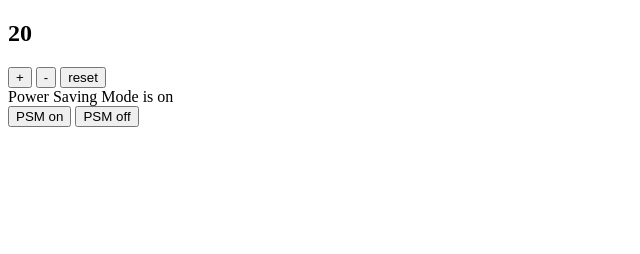
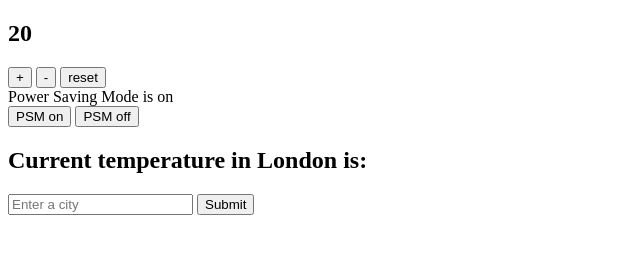
Before and after one commit to samjbro/thermostat, a plain HTML site: page index.html in a window 1280 px wide. Shown: the whole page, without its empty margins (0-640 px from the left). Drawn offline with Linux system fonts and the light colour scheme; no server answers.

Commit message:
adds local weather API

```diff
--- a/index.html
+++ b/index.html
@@ -17,6 +17,13 @@
       <button id="psm-off">PSM off</button>
     </p>
   </section>
+  <section>
+  <h1>Current temperature in <span id="selected-city"></span> is: <span id="current-temperature"></span></h1>
+  <form id="select-city">
+    <input id="current-city" type="text" placeholder="Enter a city">
+    <input type="submit">
+  </form>
+  </section>
   <script src="src/Thermostat.js"></script>
   <script src="jquery-3.1.0.js"></script>
   <script src="interface.js"></script>
--- a/interface.js
+++ b/interface.js
@@ -32,5 +32,23 @@ $(document).ready(function(){
     $("#power-saving-status").text("off");
   });
 
+  $("#select-city").submit(function(event){
+    event.preventDefault();
+    var city = $("#current-city").val();
+    displayWeather(city);
+  });
+
+  displayWeather('London');
+
+  function displayWeather(city){
+    var url = 'http://api.openweathermap.org/data/2.5/weather?q=';
+    var token = '&appid=bcebb95329f7ace43020439afcb4e214';
+    var units = '&units=metric';
+    $.get(url + city + token + units, function(data) {
+     $("#current-temperature").text(data.main.temp);
+    });
+    $("#selected-city").text(city);
+  };
+
 
 });
```
